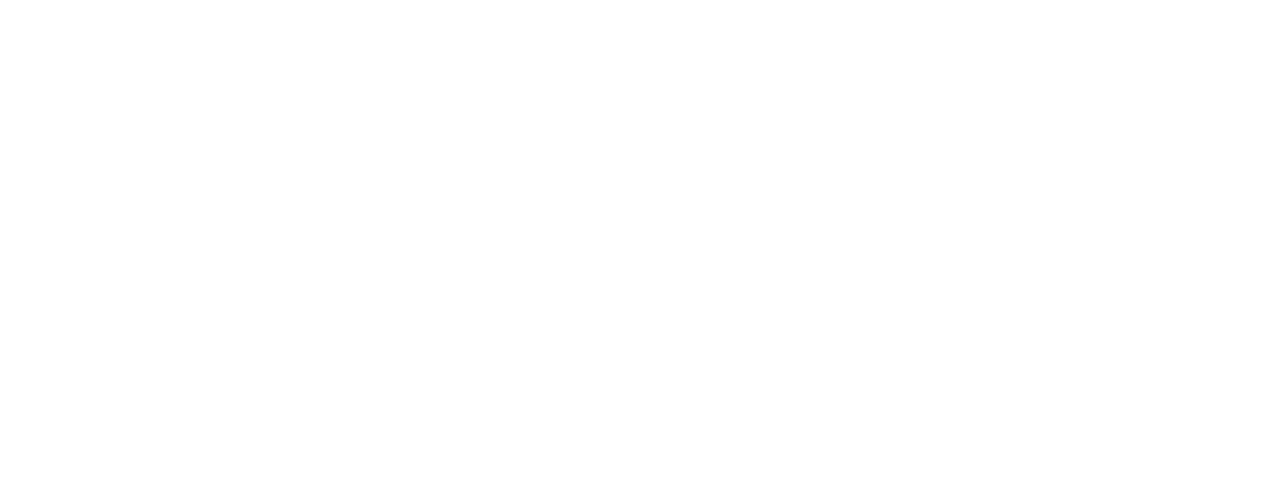
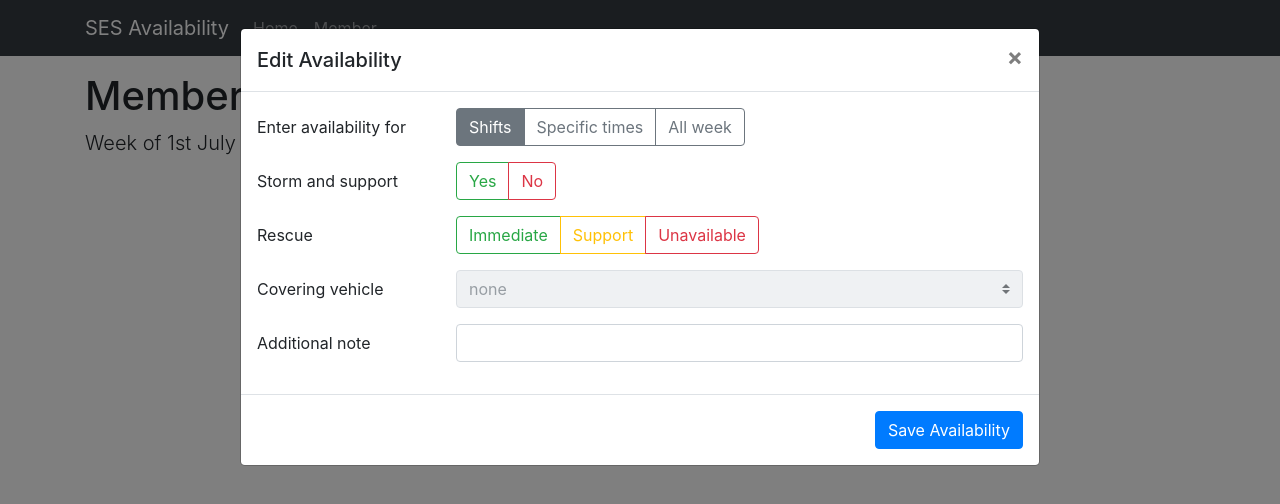
Before and after one commit to ajshort/ses-availability, a React (Create React App) app: page /member in a window 1280 px wide. Shown: the top 504 px of the page. Built offline with nearby package versions, Linux system fonts and the light colour scheme.

Commit message:
Member page

```diff
--- a/src/App.tsx
+++ b/src/App.tsx
@@ -1,11 +1,13 @@
 import React from 'react';
 import { BrowserRouter, Route } from 'react-router-dom';
 import Index from './pages/Index';
+import Member from './pages/Member';
 
 const App: React.FC = () => {
   return (
     <BrowserRouter>
       <Route path="/" exact component={Index} />
+      <Route path="/member" component={Member} />
     </BrowserRouter>
   );
 }
--- /dev/null
+++ b/src/pages/Member.tsx
@@ -0,0 +1,158 @@
+import React, { useState, Children } from 'react';
+import {
+  Button,
+  Col,
+  Container,
+  CustomInput,
+  FormGroup,
+  Input,
+  Label,
+  Modal,
+  ModalBody,
+  ModalFooter,
+  ModalHeader,
+  ModalProps,
+  ButtonGroup,
+} from 'reactstrap';
+import Header from '../components/Header';
+
+type StormAvailable = boolean | undefined;
+type RescueAvailable = 'immediate' | 'support' | 'unavailable' | undefined;
+
+const EditModal: React.FC<ModalProps> = (props) => {
+  const [ui, setUI] = useState<'shifts' | 'times' | 'week'>('shifts');
+  const [storm, setStorm] =  useState<StormAvailable>(undefined);
+  const [rescue, setRescue] = useState<RescueAvailable>(undefined);
+  const [note, setNote] = useState('');
+
+  return (
+    <Modal size="lg" {...props}>
+      <ModalHeader toggle={props.toggle}>Edit Availability</ModalHeader>
+      <ModalBody>
+          <FormGroup row>
+            <Label sm={3}>Enter availability for</Label>
+            <Col sm={9}>
+              <ButtonGroup>
+                <Button
+                  color="secondary"
+                  outline={ui !== 'shifts'}
+                  onClick={() => setUI('shifts')}
+                >
+                  Shifts
+                </Button>
+                <Button
+                  color="secondary"
+                  outline={ui !== 'times'}
+                  onClick={() => setUI('times')}
+                >
+                  Specific times
+                </Button>
+                <Button
+                  color="secondary"
+                  outline={ui !== 'week'}
+                  onClick={() => setUI('week')}
+                >
+                  All week
+                </Button>
+              </ButtonGroup>
+            </Col>
+          </FormGroup>
+          <FormGroup row>
+            <Label sm={3}>Storm and support</Label>
+            <Col sm={9}>
+              <ButtonGroup>
+                <Button
+                  color="success"
+                  outline={storm !== true}
+                  onClick={() => setStorm(storm === true ? undefined : true)}
+                >
+                  Yes
+                </Button>
+                <Button
+                  color="danger"
+                  outline={storm !== false}
+                  onClick={() => setStorm(storm === false ? undefined : false)}
+                >
+                  No
+                </Button>
+              </ButtonGroup>
+            </Col>
+          </FormGroup>
+          <FormGroup row>
+            <Label sm={3}>Rescue</Label>
+            <Col sm={9}>
+              <ButtonGroup>
+                <Button
+                  color="success"
+                  outline={rescue !== 'immediate'}
+                  onClick={() => setRescue(rescue === 'immediate' ? undefined : 'immediate')}
+                >
+                  Immediate
+                </Button>
+                <Button
+                  color="warning"
+                  outline={rescue !== 'support'}
+                  onClick={() => setRescue(rescue === 'support' ? undefined : 'support')}
+                >
+                  Support
+                </Button>
+                <Button
+                  color="danger"
+                  outline={rescue !== 'unavailable'}
+                  onClick={() => setRescue(rescue === 'unavailable' ? undefined : 'unavailable')}
+                >
+                  Unavailable
+                </Button>
+              </ButtonGroup>
+            </Col>
+          </FormGroup>
+          <FormGroup row>
+            <Label for="vehicle" sm={3}>Covering vehicle</Label>
+            <Col sm={9}>
+              <CustomInput
+                type="select"
+                id="vehicle"
+                name="vehicle"
+                disabled={rescue !== 'immediate' && rescue !== 'support'}
+              >
+                <option value="">none</option>
+              </CustomInput>
+            </Col>
+          </FormGroup>
+          <FormGroup row>
+            <Label for="note" sm={3}>Additional note</Label>
+            <Col sm={9}>
+              <Input
+                type="text"
+                name="note"
+                id="note"
+                value={note}
+                onChange={e => setNote(e.target.value)}
+              />
+            </Col>
+          </FormGroup>
+      </ModalBody>
+      <ModalFooter>
+        <Button color="primary">Save Availability</Button>
+      </ModalFooter>
+    </Modal>
+  );
+};
+
+const Member: React.FC = () => {
+  const [isEditing, setEditing] = useState(true);
+  const toggleEditing = () => setEditing(!isEditing);
+
+  return (
+    <>
+      <Header />
+      <Container className="my-3">
+        <h1>Member Name</h1>
+        <p className="lead">Week of 1st July 2019</p>
+      </Container>
+      <EditModal isOpen={isEditing} toggle={toggleEditing} />
+    </>
+  );
+};
+
+export default Member;
```
